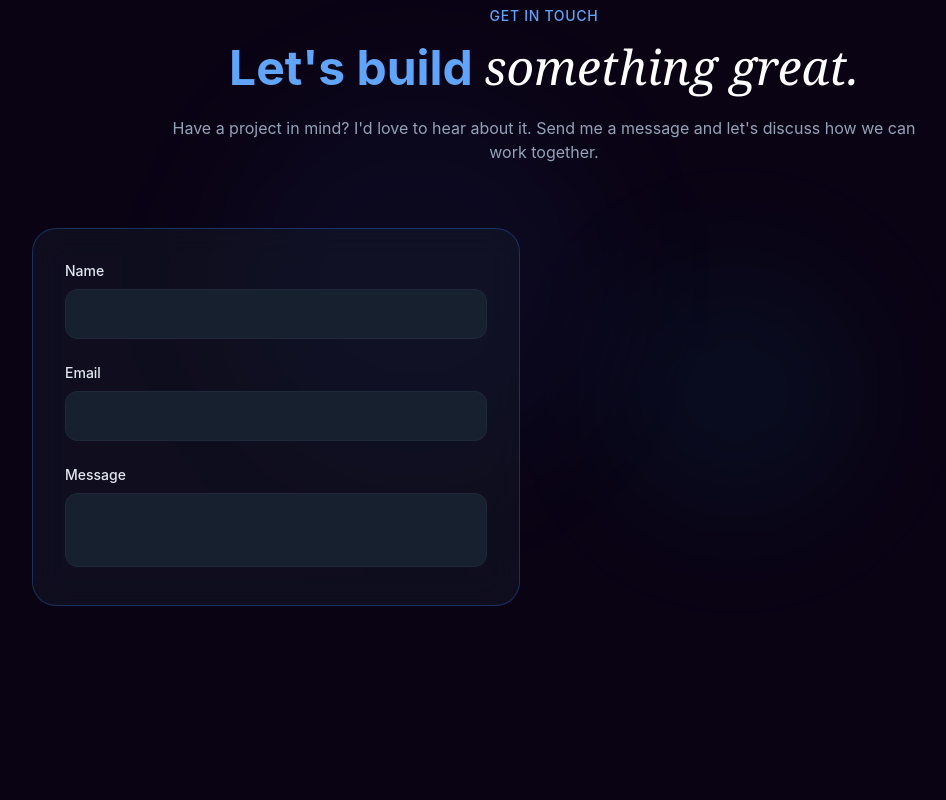
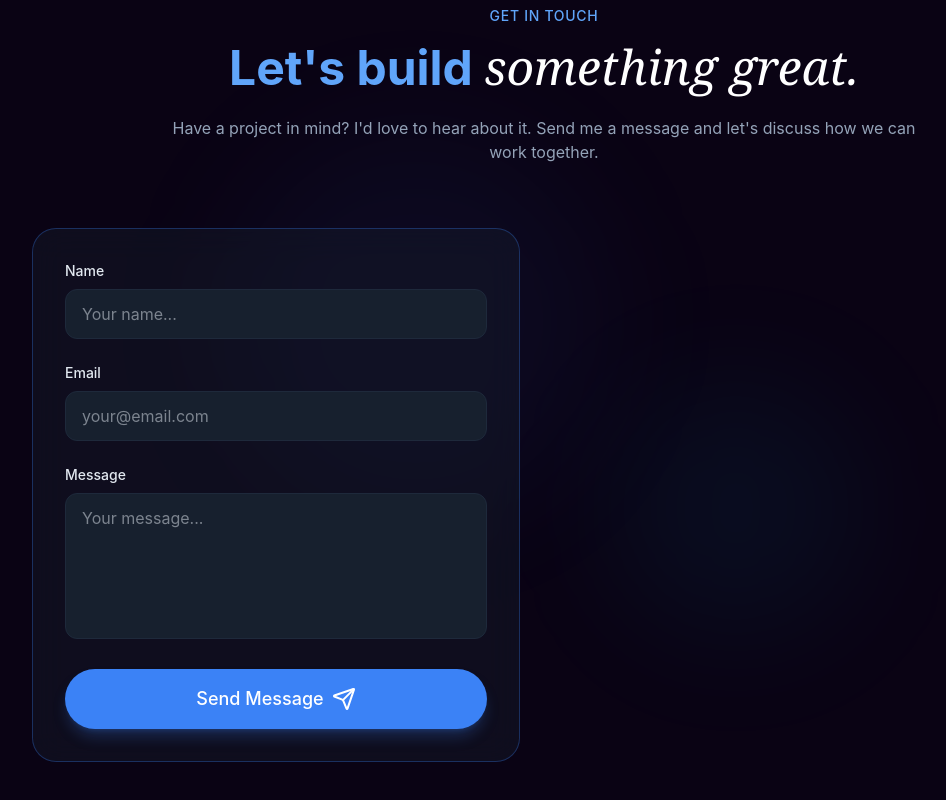
Before and after one commit to noahnoahnoahtran/Web_Dev, a React (Vite) app in the folder Website/10_portfolio/: page / in a window 1280 px wide. Shown: the part 6208-7008 px from the top of the page, without its empty margins (96-1042 px from the left). Before the commit the page ends 6942 px from the top, so only its background shows below. Built offline with nearby package versions, Linux system fonts and the light colour scheme.

Commit message:
feat(contact/form): add send message button

```diff
--- a/Website/10_portfolio/src/components/Button.jsx
+++ b/Website/10_portfolio/src/components/Button.jsx
@@ -1,4 +1,9 @@
-export const Button = ({ className = "", size = "default", children }) => {
+export const Button = ({
+  className = "",
+  size = "default",
+  children,
+  ...props
+}) => {
   const baseClasses =
     "relative overflow-hidden rounded-full font-medium focus:outline-none focus-visible:ring-2 focus-visible:ring-primary bg-primary text-primary-foreground hover:bg-primary/90 shadow-lg shadow-primary/25";
 
@@ -10,7 +15,7 @@ export const Button = ({ className = "", size = "default", children }) => {
 
   const classes = `${baseClasses} ${sizeClasses[size]} ${className}`;
   return (
-    <button className={classes}>
+    <button className={classes} {...props}>
       <span className="relative flex items-center justify-center gap-2">
         {children}
       </span>
--- a/Website/10_portfolio/src/sections/Contact.jsx
+++ b/Website/10_portfolio/src/sections/Contact.jsx
@@ -1,3 +1,4 @@
+import { Button } from "@/components/Button.jsx";
 import {
   Mail,
   Phone,
@@ -67,6 +68,8 @@ export const Contact = () => {
                 <input
                   id="name"
                   type="text"
+                  required
+                  placeholder="Your name..."
                   className="w-full px-4 py-3 bg-surface rounded-xl border border-border focus:border-primary focus:ring-1 focus_ring-primary outline-none transition-all"
                 />
               </div>
@@ -80,6 +83,8 @@ export const Contact = () => {
                 <input
                   id="email"
                   type="email"
+                  required
+                  placeholder="your@email.com"
                   className="w-full px-4 py-3 bg-surface rounded-xl border border-border focus:border-primary focus:ring-1 focus_ring-primary outline-none transition-all"
                 />
               </div>
@@ -91,10 +96,15 @@ export const Contact = () => {
                   Message
                 </label>
                 <textarea
-                  id="message"
+                  rows={5}
+                  required
+                  placeholder="Your message..."
                   className="w-full px-4 py-3 bg-surface rounded-xl border border-border focus:border-primary focus:ring-1 focus_ring-primary outline-none transition-all resize-none"
                 />
               </div>
+              <Button className="w-full" type="submit" size="lg">
+                Send Message <Send />
+              </Button>
             </form>
           </div>
         </div>
```
